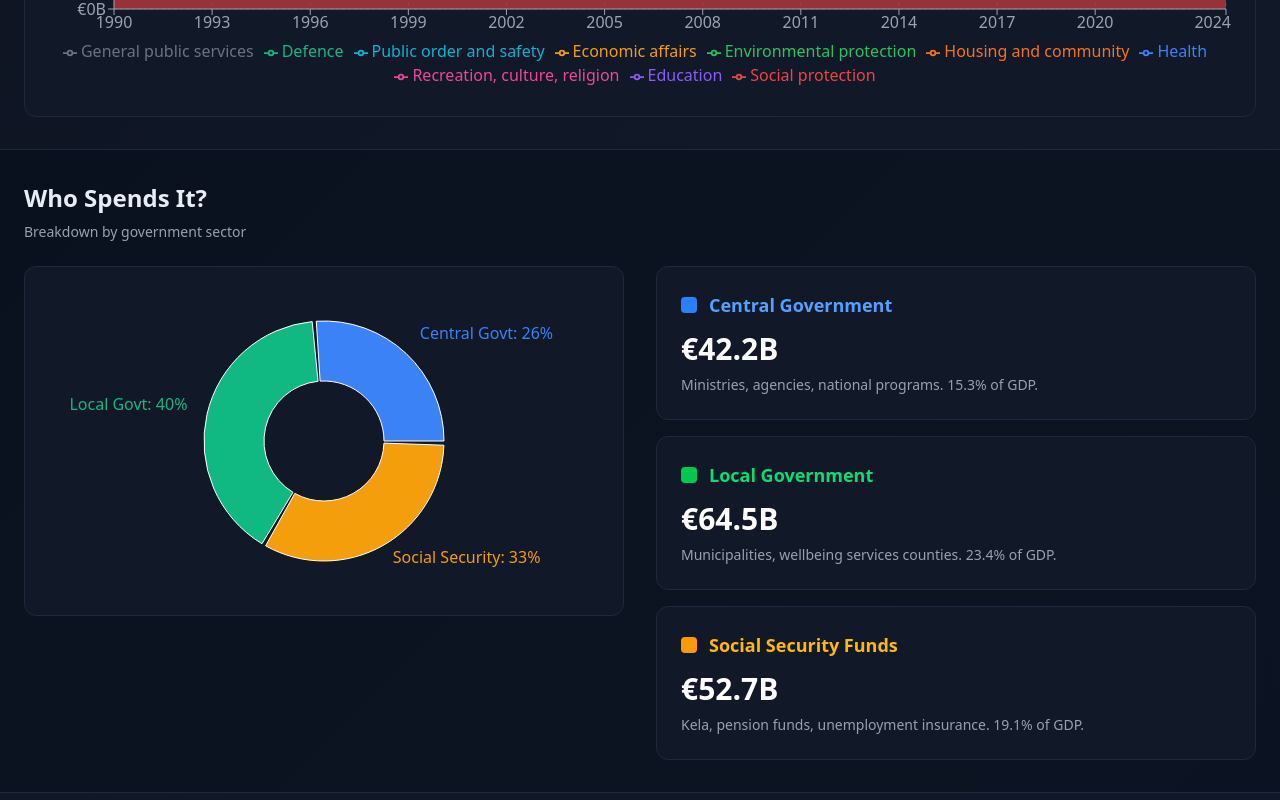
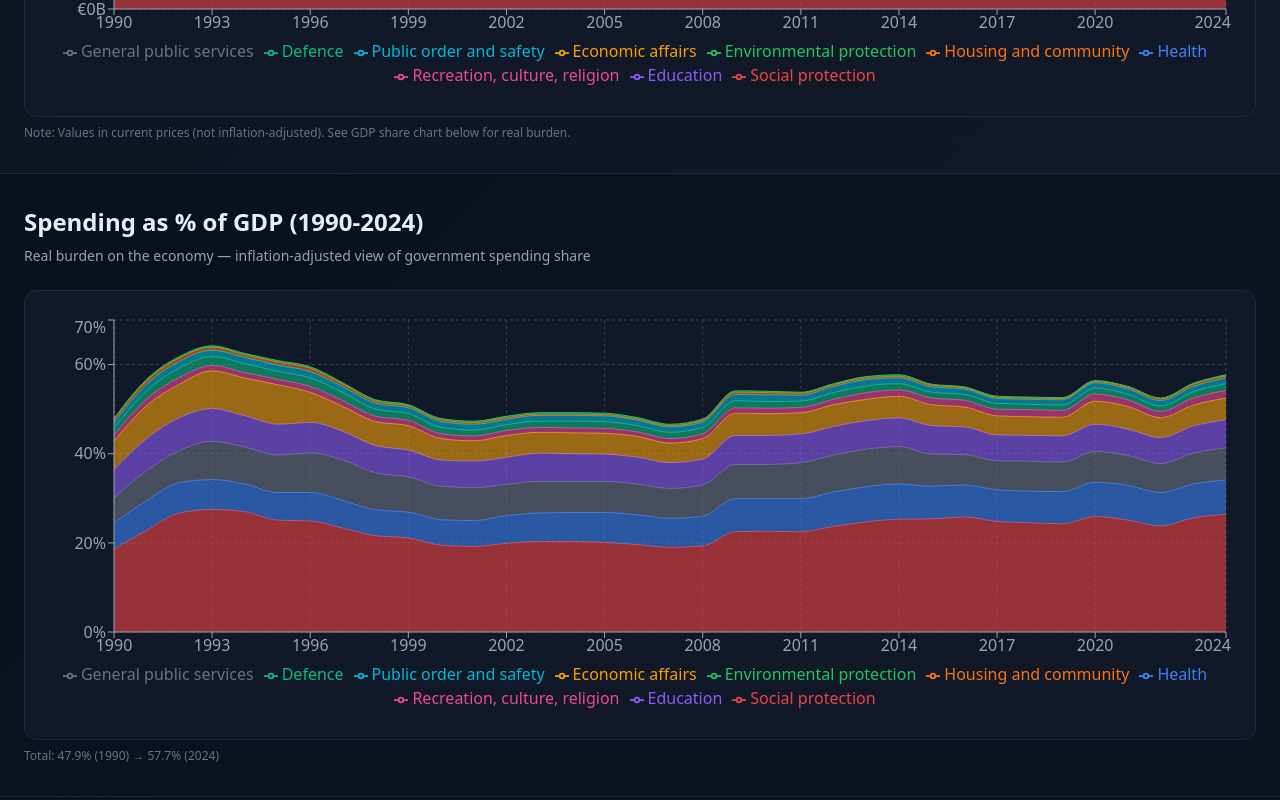
Before and after one commit to Olliwn/truth_engine, a Next.js app: page /nu in a window 1280 px wide. Shown: the part 1640-2440 px from the top of the page. Built offline with nearby package versions, Linux system fonts and the light colour scheme.

Commit message:
Add GDP share chart to Nu page
- Add stacked area chart showing spending as % of GDP (inflation-adjusted view)
- Add note clarifying EUR chart uses current prices
- Shows real burden evolution: from ~50% (1990) to ~58% (2024)

```diff
--- a/src/app/nu/page.tsx
+++ b/src/app/nu/page.tsx
@@ -83,11 +83,20 @@ export default function NuPage() {
 
   const { summary, by_function, by_sector, time_series } = data;
 
-  // Prepare stacked area chart data
+  // Prepare stacked area chart data (absolute EUR billions)
   const areaChartData = time_series.map((entry) => {
     const row: Record<string, number> = { year: entry.year };
     Object.entries(entry.categories).forEach(([code, cat]) => {
       row[code] = cat.amount_million / 1000; // Convert to billions
+    });
+    return row;
+  });
+
+  // Prepare stacked area chart data (% of GDP)
+  const areaChartDataPctGdp = time_series.map((entry) => {
+    const row: Record<string, number> = { year: entry.year, total: entry.total_pct_gdp };
+    Object.entries(entry.categories).forEach(([code, cat]) => {
+      row[code] = cat.pct_of_gdp;
     });
     return row;
   });
@@ -396,6 +405,70 @@ export default function NuPage() {
               </AreaChart>
             </ResponsiveContainer>
           </div>
+          <p className="text-xs text-gray-500 mt-2">
+            Note: Values in current prices (not inflation-adjusted). See GDP share chart below for real burden.
+          </p>
+        </div>
+      </section>
+
+      {/* Stacked Area Chart - % of GDP */}
+      <section className="py-8 px-6 border-b border-gray-800 bg-gray-950/30">
+        <div className="max-w-7xl mx-auto">
+          <div className="mb-6">
+            <h2 className="text-2xl font-bold mb-2">Spending as % of GDP (1990-{summary.year})</h2>
+            <p className="text-gray-400 text-sm">
+              Real burden on the economy — inflation-adjusted view of government spending share
+            </p>
+          </div>
+
+          <div className="card p-6 h-[450px]">
+            <ResponsiveContainer width="100%" height="100%">
+              <AreaChart data={areaChartDataPctGdp}>
+                <CartesianGrid strokeDasharray="3 3" stroke="#374151" />
+                <XAxis
+                  dataKey="year"
+                  stroke="#9CA3AF"
+                  tickFormatter={(v) => String(v)}
+                  interval="preserveStartEnd"
+                  minTickGap={40}
+                />
+                <YAxis
+                  stroke="#9CA3AF"
+                  tickFormatter={(v: number) => `${v}%`}
+                  domain={[0, 70]}
+                />
+                <Tooltip
+                  contentStyle={{
+                    backgroundColor: '#1F2937',
+                    border: '1px solid #374151',
+                    borderRadius: '8px',
+                  }}
+                  formatter={(value: number | undefined, name: string | undefined) => {
+                    const catName = name ? (data.cofog_names[name] || name) : '';
+                    return value !== undefined ? [`${value.toFixed(1)}%`, catName] : ['N/A', catName];
+                  }}
+                  labelFormatter={(label) => `Year: ${label}`}
+                />
+                <Legend
+                  formatter={(value: string | undefined) => value ? (data.cofog_names[value] || value) : ''}
+                />
+                {/* Stack areas from largest to smallest */}
+                <Area type="monotone" dataKey="G10" stackId="1" fill={COFOG_COLORS.G10} stroke={COFOG_COLORS.G10} name="G10" />
+                <Area type="monotone" dataKey="G07" stackId="1" fill={COFOG_COLORS.G07} stroke={COFOG_COLORS.G07} name="G07" />
+                <Area type="monotone" dataKey="G01" stackId="1" fill={COFOG_COLORS.G01} stroke={COFOG_COLORS.G01} name="G01" />
+                <Area type="monotone" dataKey="G09" stackId="1" fill={COFOG_COLORS.G09} stroke={COFOG_COLORS.G09} name="G09" />
+                <Area type="monotone" dataKey="G04" stackId="1" fill={COFOG_COLORS.G04} stroke={COFOG_COLORS.G04} name="G04" />
+                <Area type="monotone" dataKey="G08" stackId="1" fill={COFOG_COLORS.G08} stroke={COFOG_COLORS.G08} name="G08" />
+                <Area type="monotone" dataKey="G02" stackId="1" fill={COFOG_COLORS.G02} stroke={COFOG_COLORS.G02} name="G02" />
+                <Area type="monotone" dataKey="G03" stackId="1" fill={COFOG_COLORS.G03} stroke={COFOG_COLORS.G03} name="G03" />
+                <Area type="monotone" dataKey="G06" stackId="1" fill={COFOG_COLORS.G06} stroke={COFOG_COLORS.G06} name="G06" />
+                <Area type="monotone" dataKey="G05" stackId="1" fill={COFOG_COLORS.G05} stroke={COFOG_COLORS.G05} name="G05" />
+              </AreaChart>
+            </ResponsiveContainer>
+          </div>
+          <p className="text-xs text-gray-500 mt-2">
+            Total: {areaChartDataPctGdp[0]?.total.toFixed(1)}% (1990) → {areaChartDataPctGdp[areaChartDataPctGdp.length - 1]?.total.toFixed(1)}% ({summary.year})
+          </p>
         </div>
       </section>
 
```
